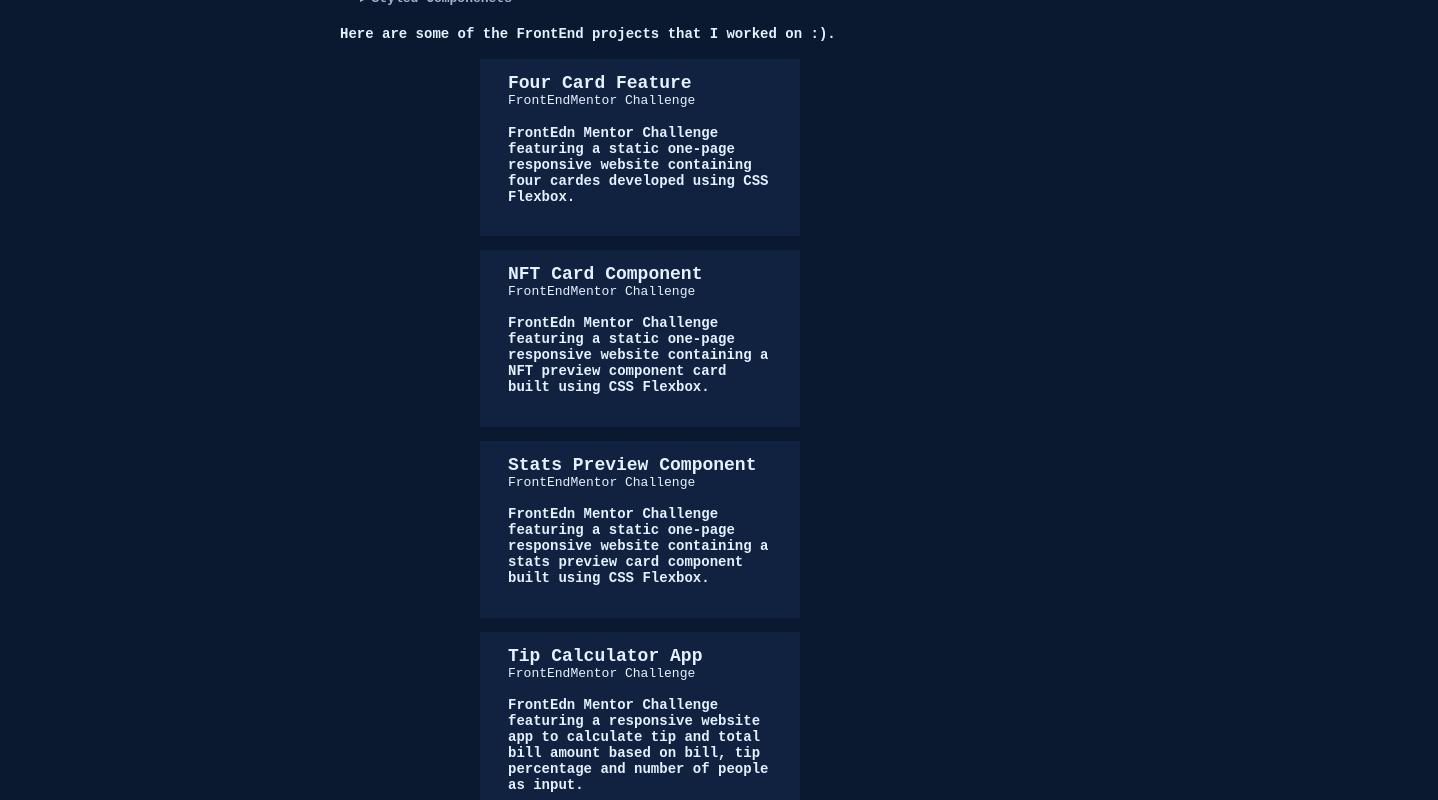
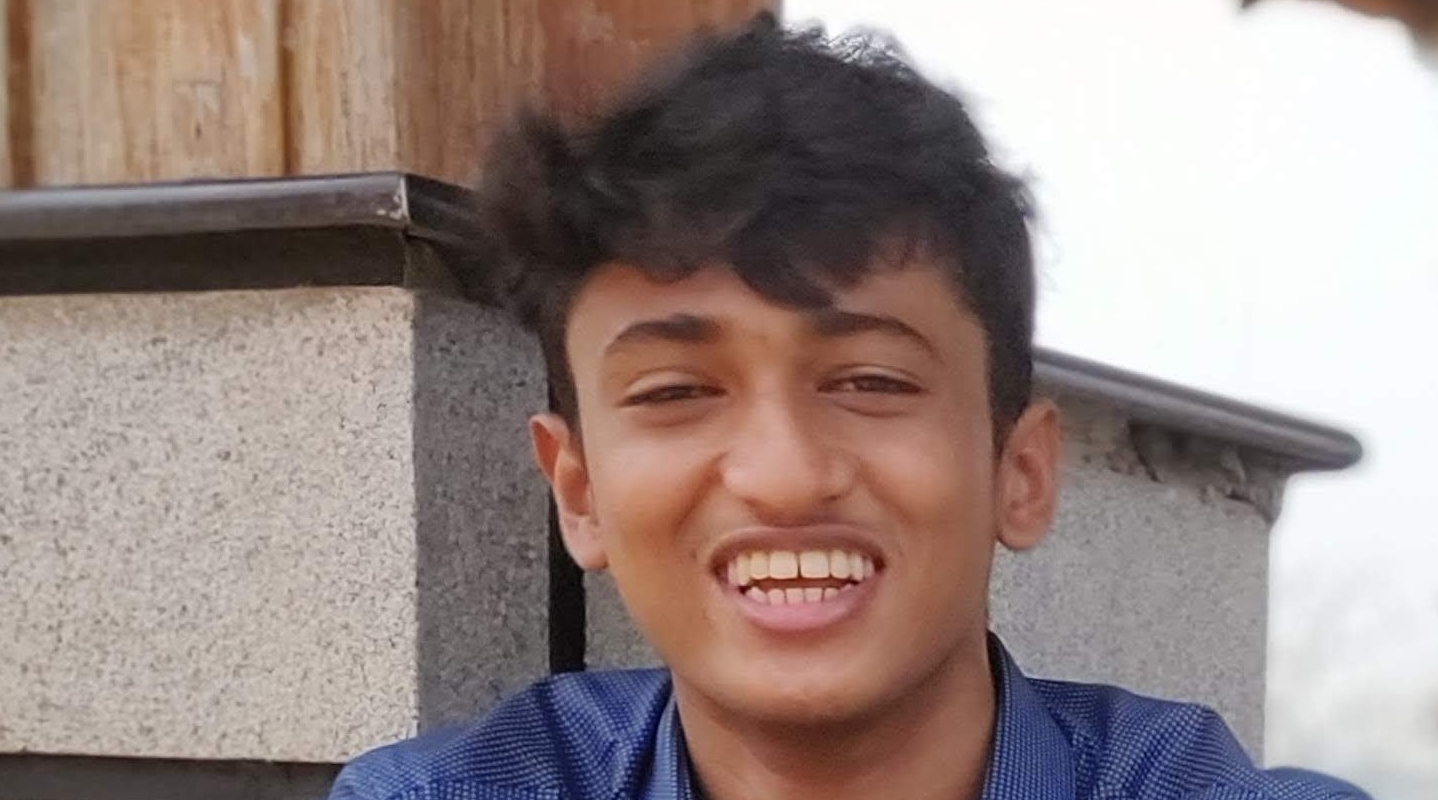
Before and after one commit to SiddanthNayak/pwebv1, a React (Create React App) app: page / in a window 1280 px wide. Shown: the part 440-1240 px from the top of the page, 1438 px wide, since content can reach past the window. Built offline with nearby package versions, Linux system fonts and the light colour scheme.

Commit message:
Fixed Issues

```diff
--- a/src/sections/about.js
+++ b/src/sections/about.js
@@ -8,6 +8,17 @@ const StyledAboutSection = styled.section`
 
 const StyledText = styled.div`
 
+`;
+
+const StyledPic = styled.div`
+    display: flex;
+    justify-content: center;
+.img{
+    @media (max-width: 600px){
+    width: 150px;
+    height: 150px
+}
+}
 `;
 
 class About extends Component {
@@ -24,6 +35,9 @@ class About extends Component {
                 </p>
                 <p> Apart from my skills and Experience, I am an avid reader, gamer, and swimmer. I love swimming and consider myself to be a Thalassophile.</p>
             </StyledText>
+            <StyledPic>
+                <img className="img" src={require('./profileHeadshot.jpg')} alt='Headshot'/>
+            </StyledPic>
         </StyledAboutSection>
 
     )
--- a/src/sections/projects.js
+++ b/src/sections/projects.js
@@ -32,6 +32,10 @@ const StyledCardComponent = styled.div`
         cursor: pointer;
         box-shadow: 0.5em -0.5em 1.5em var(--dark-navy)
     }
+    .projectDesc{
+        font-weight: 400;
+        color: var(--slate);
+    }
 `;
 
 class Projects extends Component {
@@ -59,7 +63,7 @@ class Projects extends Component {
                         <a href="https://www.frontendmentor.io/challenges/four-card-feature-section-weK1eFYK" rel ='noopener noreferrer' target='_blank'>FrontEndMentor Challenge</a>
                     </p>
                     <p className="projectDesc">
-                        FrontEdn Mentor Challenge featuring a static one-page responsive website containing four cardes developed using CSS Flexbox.
+                        FrontEnd Mentor Challenge featuring a static one-page responsive website containing four cardes developed using CSS Flexbox.
                     </p>
                 </div>
                 <div className ='cardComponent'>
@@ -70,7 +74,7 @@ class Projects extends Component {
                         <a href="https://www.frontendmentor.io/challenges/nft-preview-card-component-SbdUL_w0U"  rel ='noopener noreferrer'  target = '_blank'>FrontEndMentor Challenge</a>
                     </p>
                     <p className="projectDesc">
-                        FrontEdn Mentor Challenge featuring a static one-page responsive website containing a NFT preview component card built using CSS Flexbox.
+                        FrontEnd Mentor Challenge featuring a static one-page responsive website containing a NFT preview component card built using CSS Flexbox.
                     </p>
                 </div>
                 <div className ='cardComponent'>
@@ -81,7 +85,7 @@ class Projects extends Component {
                         <a href="https://www.frontendmentor.io/challenges/stats-preview-card-component-8JqbgoU62"  rel ='noopener noreferrer'  target = '_blank'>FrontEndMentor Challenge</a>
                     </p>
                     <p className="projectDesc">
-                        FrontEdn Mentor Challenge featuring a static one-page responsive website containing a stats preview card component built using CSS Flexbox.
+                        FrontEnd Mentor Challenge featuring a static one-page responsive website containing a stats preview card component built using CSS Flexbox.
                     </p>
                 </div>
                 <div className ='cardComponent'>
@@ -92,7 +96,7 @@ class Projects extends Component {
                         <a href="https://www.frontendmentor.io/challenges/tip-calculator-app-ugJNGbJUX"  rel ='noopener noreferrer'  target = '_blank'>FrontEndMentor Challenge</a>
                     </p>
                     <p className="projectDesc">
-                        FrontEdn Mentor Challenge featuring a responsive website app to calculate tip and total bill amount based on bill, tip percentage and number of people as input.
+                        FrontEnd Mentor Challenge featuring a responsive website app to calculate tip and total bill amount based on bill, tip percentage and number of people as input.
                     </p>
                 </div>
             </StyledCardComponent>
```
Also changed, not shown: src/sections/profileHeadshot.jpg (renamed from src/sections/IMG_20190827_225145.jpg).
